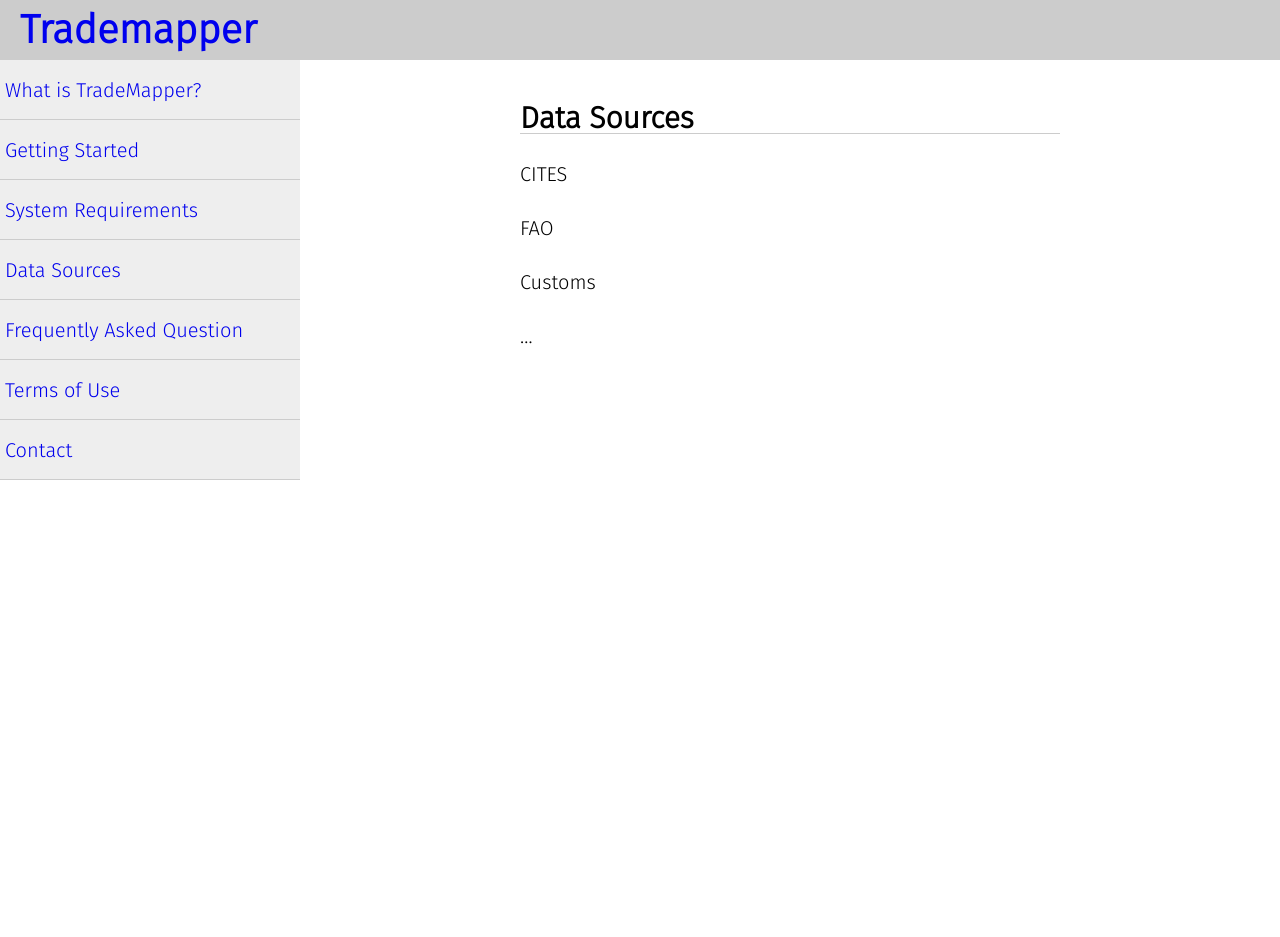
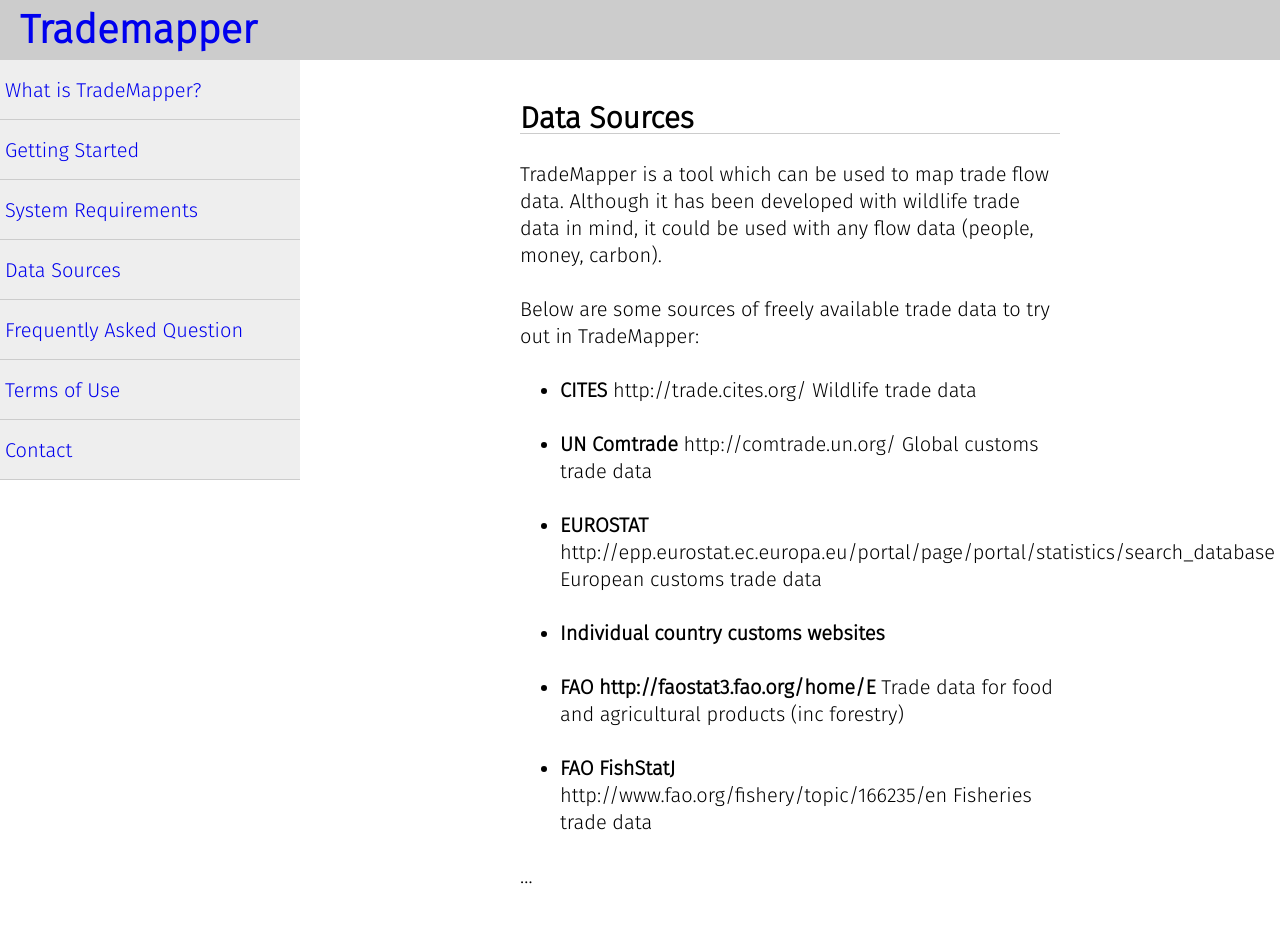
Before and after one commit to trademapper/trademapper-js, a Jekyll site: the page built from _pages/03_data.md, in a window 1280 px wide. Built offline with Jekyll 4.4.1, drawn with Linux system fonts in a browser that asks for light colours; before the commit the page ends 900 px from its top, so only the background shows below that.

Commit message:
Update 03_data.md

```diff
--- a/_pages/03_data.md
+++ b/_pages/03_data.md
@@ -4,10 +4,20 @@
 title:     Data Sources
 ---
 
-CITES
+TradeMapper is a tool which can be used to map trade flow data. Although it has been developed with wildlife trade data in mind, it could be used with any flow data (people, money, carbon).
 
-FAO
+Below are some sources of freely available trade data to try out in TradeMapper:
 
-Customs
+* __CITES__ http://trade.cites.org/ Wildlife trade data
+
+* __UN Comtrade__ http://comtrade.un.org/ Global customs trade data
+
+* __EUROSTAT__ http://epp.eurostat.ec.europa.eu/portal/page/portal/statistics/search_database European customs trade data
+
+* __Individual country customs websites__
+
+* __FAO http://faostat3.fao.org/home/E__ Trade data for food and agricultural products (inc forestry)
+
+* __FAO FishStatJ__ http://www.fao.org/fishery/topic/166235/en Fisheries trade data
 
 ...
```
